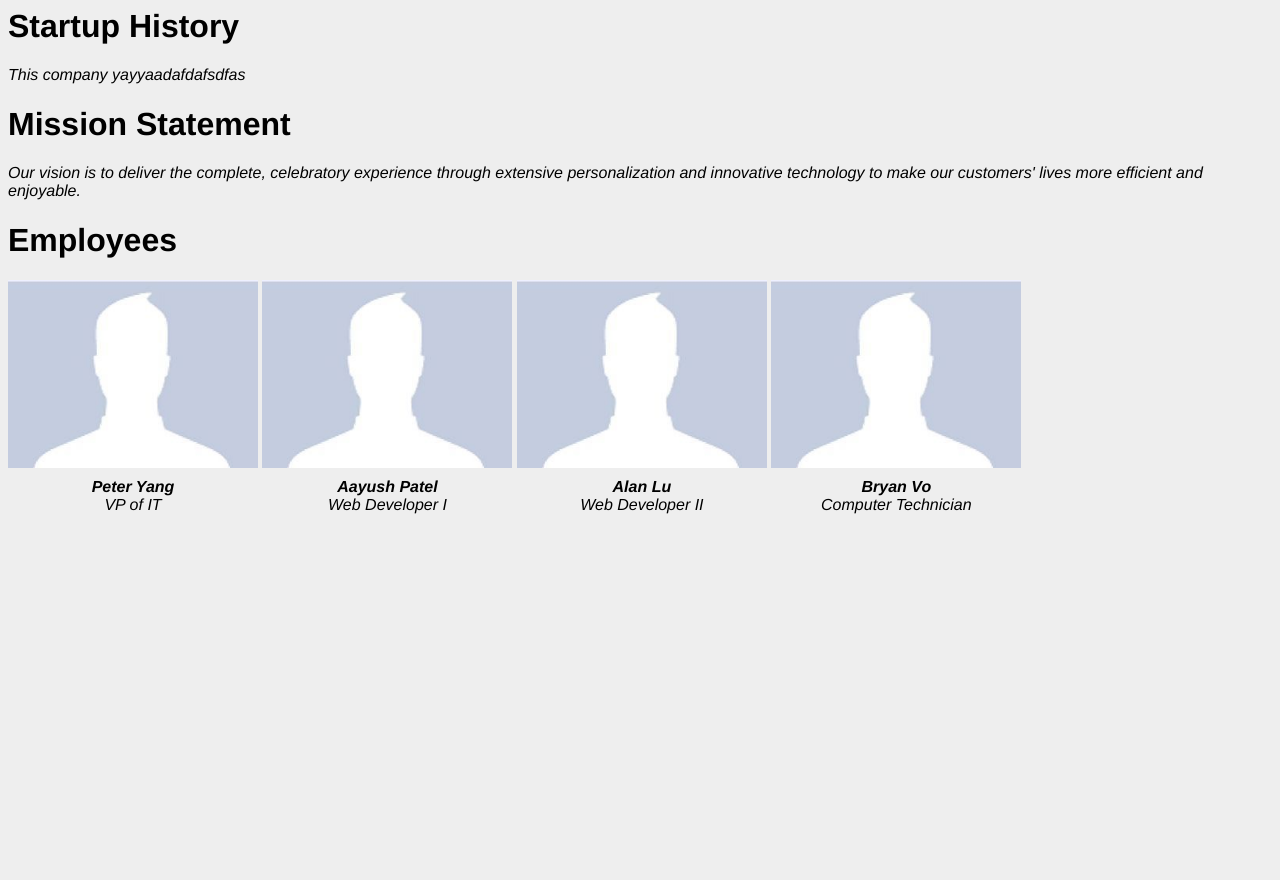
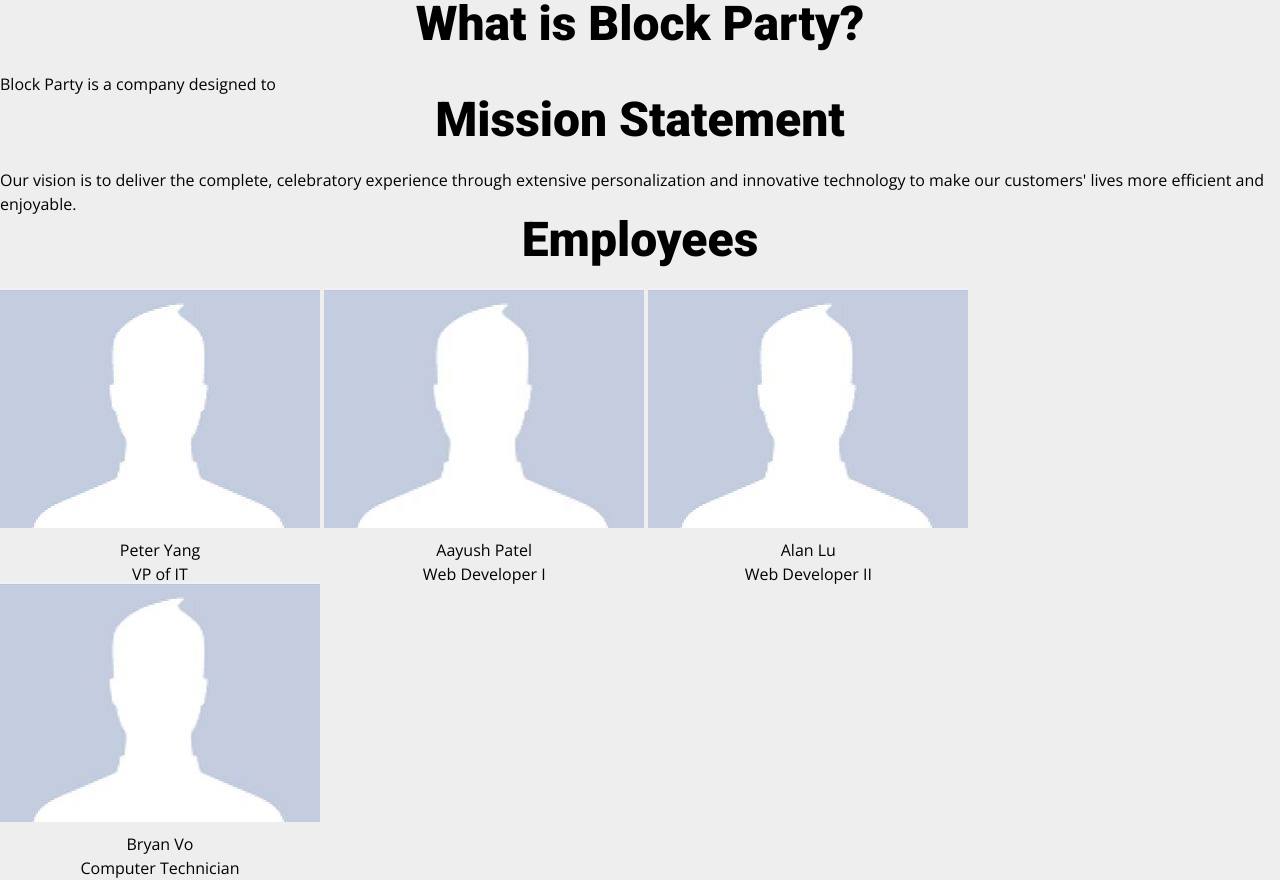
Before and after one commit to OAVE1516/oave1516.github.io, a PHP site: page /about/index.html in a window 1280 px wide. Before the commit the page ends 514 px from the top, so only its background shows below. Run offline with PHP 8.4, Linux system fonts and the light colour scheme.

Commit message:
Adjusted size of div and streamline css
made size = 225px and got rid of redundant code.

```diff
--- a/about/index.html
+++ b/about/index.html
@@ -2,26 +2,27 @@
 <meta name="viewport" content = "width=device-width, intial-scale = 1.0">
 <html>
 <head>
+    <link rel="stylesheet" type="text/css" href="../css/style.css">
     <link rel="stylesheet" type = "text/css" href="../css/alan.css">
     <title>Block Party || About Us</title>
 </head>
 <body>
-    <h1>Startup History</h1>
-    <p>This company yayyaadafdafsdfas</p>
+    <h1>What is Block Party?</h1>
+    <p>Block Party is a company designed to </p>
     <h1>Mission Statement</h1>
     <p>Our vision is to deliver the complete, celebratory experience through extensive personalization and innovative technology to make our customers' lives more efficient and enjoyable.</p>
     <h1>Employees</h1>
     <div class = "vp">
-        <img src="../img/profiles/profile.jpg" width="250px"><p><b>Peter Yang</b><br> VP of IT</p>
+        <img src="../img/profiles/profile.jpg" width="225px"><p><b>Peter Yang</b><br> VP of IT</p>
     </div>
     <div class = "vp">
-        <img src="../img/profiles/profile.jpg" width="250px"><p><b>Aayush Patel</b><br>Web Developer I</p>
+        <img src="../img/profiles/profile.jpg" width="225x"><p><b>Aayush Patel</b><br>Web Developer I</p>
     </div>
     <div class = "vp">
-        <img src="../img/profiles/profile.jpg" width="250px"><p><b>Alan Lu</b><br> Web Developer II</p>
+        <img src="../img/profiles/profile.jpg" width="225px"><p><b>Alan Lu</b><br> Web Developer II</p>
     </div>
     <div class = "vp">
-        <img src="../img/profiles/profile.jpg" width="250px"><p><b>Bryan Vo</b><br>Computer Technician</p>
+        <img src="../img/profiles/profile.jpg" width="225px"><p><b>Bryan Vo</b><br>Computer Technician</p>
     </div>
 </body>
 <footer>
--- a/css/alan.css
+++ b/css/alan.css
@@ -1,70 +1,14 @@
-@import url(https://fonts.googleapis.com/css?family=Open+Sans:400,800);
-@import url(https://fonts.googleapis.com/css?family=Oswald);
-
-.col-1 {width: 8.33%;}
-.col-2 {width: 16.66%;}
-.col-3 {width: 25%;}
-.col-4 {width: 33.33%;}
-.col-5 {width: 41.66%;}
-.col-6 {width: 50%;}
-.col-7 {width: 58.33%;}
-.col-8 {width: 66.66%;}
-.col-9 {width: 75%;}
-.col-10 {width: 83.33%;}
-.col-11 {width: 91.66%;}
-.col-12 {width: 100%;}
-
 @media only screen and (max-width: 768px) {
     [class*="col-"] {
         width: 100%;
     }
 }
-div{
-    width: 100%;
-}
-*{
-    font-family: 'Comic Sans', 'Helvetica', 'Arial', 'sans-serif';
-}
-h1 h2 h3 h4 h5 h6{
-    font-family: 'Oswald', sans-serif;
-}
-body{
-    background-color: #eee;
-}
 ul
 {
     list-style-type: none;
 }
-p{
-    font-style: italic;
-}
-figure h3{
-    text-align: center;
-    width: 250px;
-    color:grey;
-}
-#main{
-    position: fixed;
-    top: 50%;
-    left: 50%;
-    transform: translate(-50%, -50%);
-    width: 75%;
-    text-align: center;
-    background-color: #eee;
-    color: #222;
-    border-radius: 2em;
-    padding: 3em 3em;
-    transition: 0.25s;
-}
-#main:hover{
-    background-color: #2c3e50;
-    color: #ecf0f1;
-}
 ul{
  list-style-type: none;
-}
-p{
-    text-align: auto;
 }
 #ct h3, h4{
      line-height: 1px;
@@ -76,7 +20,7 @@ p{
 }*/
 .vp {
     display: inline-block;
-    width: 250px;
+    width: auto;
     height: 200px;
     text-align: center;
     margin-bottom: 45px;
```
